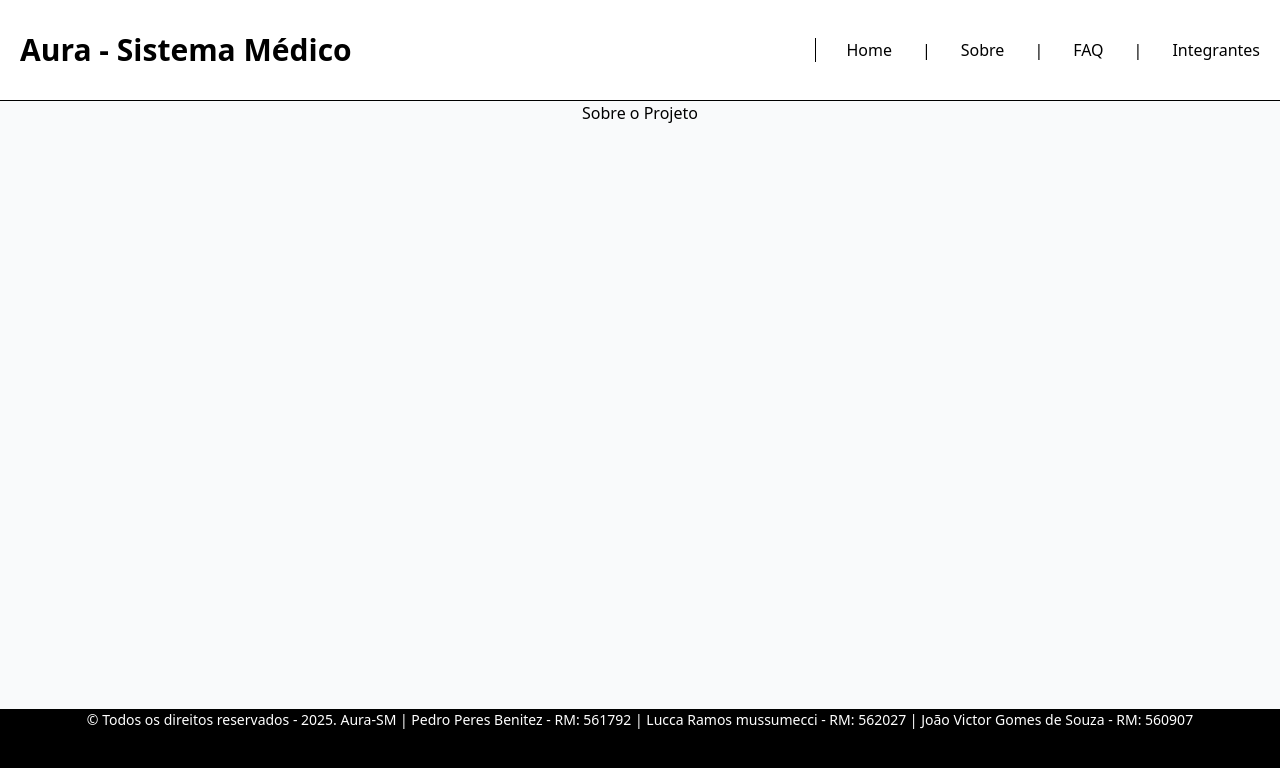
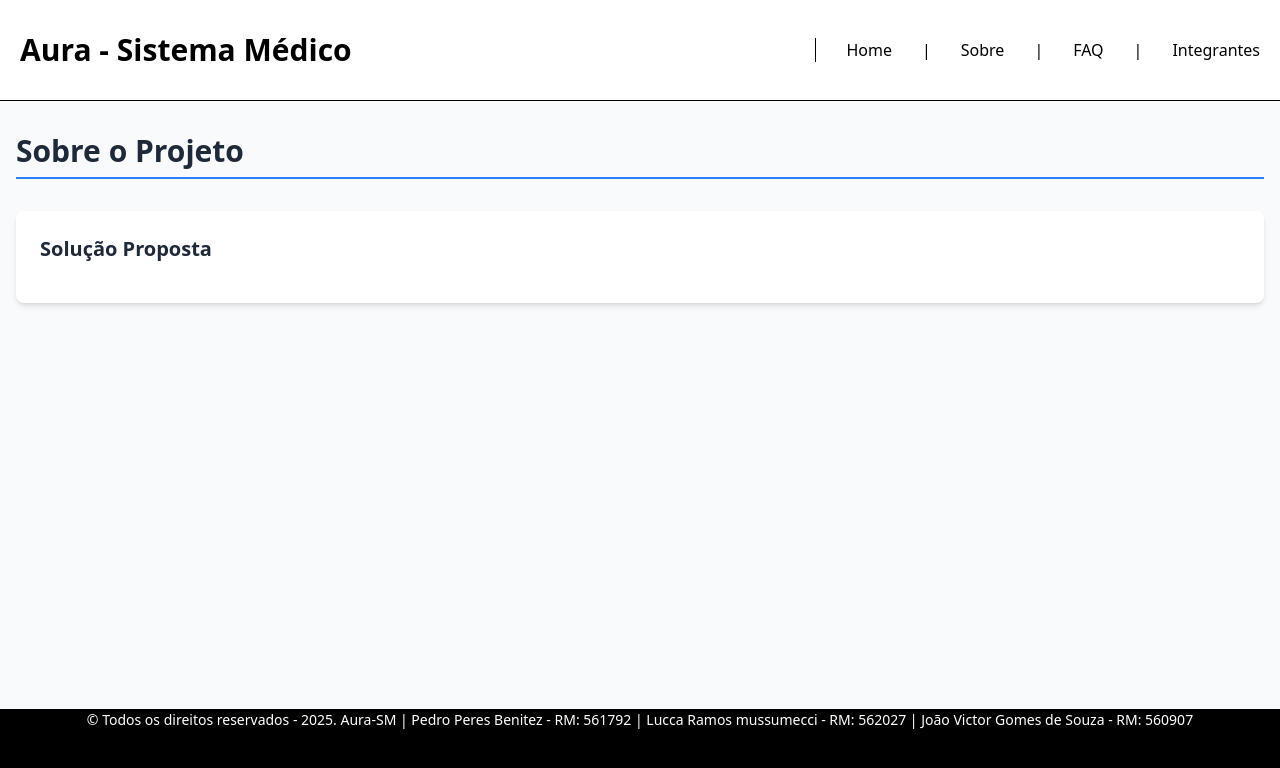
Before and after one commit to Jounaxis/Aura-SM, a React (Vite) app in the folder Aura-SM/: page /Sobre in a window 1280 px wide. Shown: the top 768 px of the page. Built offline with nearby package versions, Linux system fonts and the light colour scheme.

Commit message:
Pagina de solução alterada (faltando apenas as informações)

```diff
--- a/Aura-SM/src/routes/Faq/index.tsx
+++ b/Aura-SM/src/routes/Faq/index.tsx
@@ -1,5 +1,3 @@
-import React from 'react';
-
 export default function Faq() {
     return (
         <main>
--- a/Aura-SM/src/routes/Sobre/index.tsx
+++ b/Aura-SM/src/routes/Sobre/index.tsx
@@ -1,8 +1,22 @@
-export default function Sobre(){
+export default function Sobre() {
+    return (
+        <main>
+            <div className="container mx-auto px-4 py-8">
+                <h1 className="text-3xl font-bold text-gray-800 mb-8 pb-2 border-b-2 border-blue-500">
+                    Sobre o Projeto
+                </h1>
+                <div className="bg-white rounded-lg shadow-md p-6">
+                    <h2 className="text-xl font-bold text-gray-800 mb-4">
+                        Solução Proposta
+                    </h2>
+                    <p className="text-gray-600 mb-4">
 
-    return(
-        <main>
-            <h1>Sobre o Projeto</h1>
+                    </p>
+                    <p className="text-gray-600">
+
+                    </p>
+                </div>
+            </div>
         </main>
     );
 }
```
